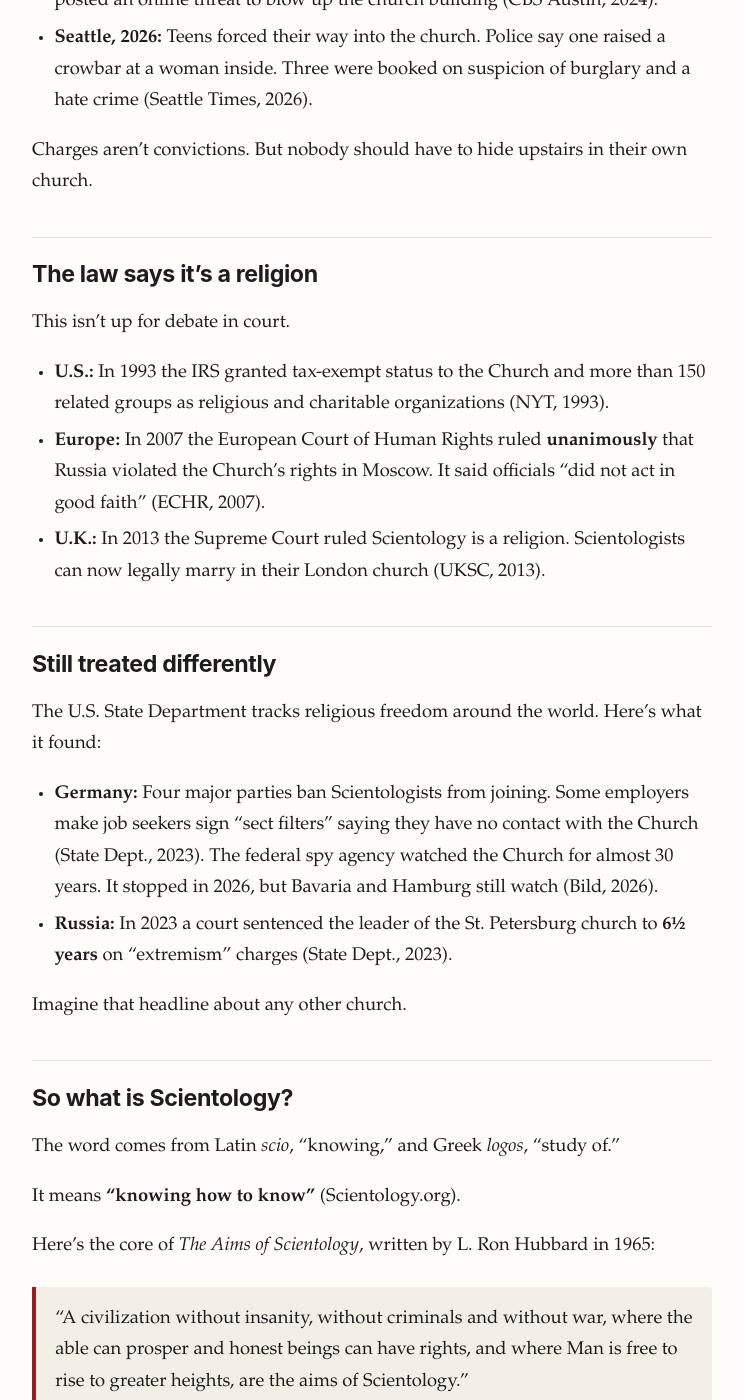
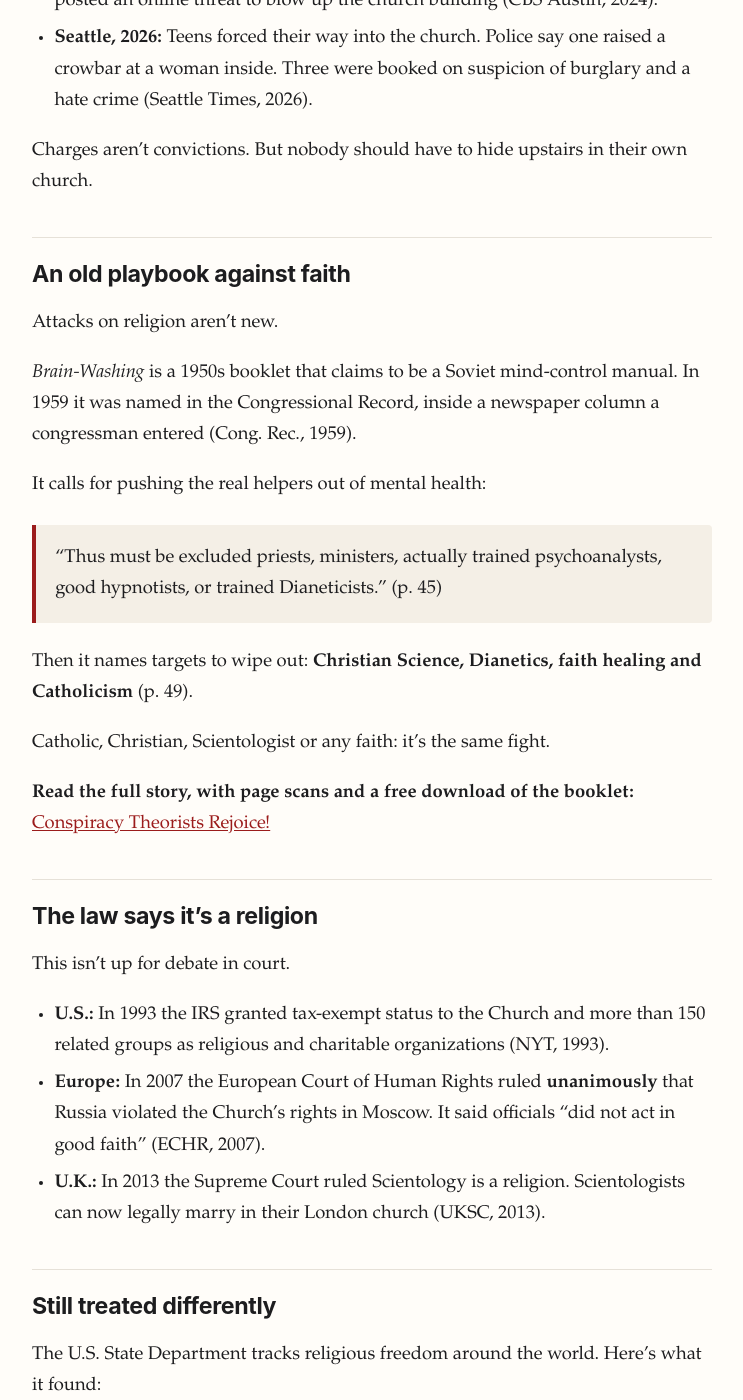
Before and after one commit to mckaystewart/mckaystewart.github.io, a Jekyll site: the page built from _posts/2026-10-08-why-you-gotta-hate-bro.md, in a window 1280 px wide and 1400 px high, scrolled down 1387 px. Shown: the whole window, without its empty margins (268-1011 px from the left). Built offline with Jekyll 4.4.1, drawn with Linux system fonts in a browser that asks for light colours; some of the changed text lies outside the part shown.

Commit message:
Add Brain-Washing playbook section + link to Conspiracy post

```diff
--- a/_posts/2026-10-08-why-you-gotta-hate-bro.md
+++ b/_posts/2026-10-08-why-you-gotta-hate-bro.md
@@ -36,6 +36,22 @@
 - **Seattle, 2026:** Teens forced their way into the church. Police say one raised a crowbar at a woman inside. Three were booked on suspicion of burglary and a hate crime (Seattle Times, 2026).
 
 Charges aren't convictions. But nobody should have to hide upstairs in their own church.
+
+## An old playbook against faith
+
+Attacks on religion aren't new.
+
+*Brain-Washing* is a 1950s booklet that claims to be a Soviet mind-control manual. In 1959 it was named in the Congressional Record, inside a newspaper column a congressman entered (Cong. Rec., 1959).
+
+It calls for pushing the real helpers out of mental health:
+
+> "Thus must be excluded priests, ministers, actually trained psychoanalysts, good hypnotists, or trained Dianeticists." (p. 45)
+
+Then it names targets to wipe out: **Christian Science, Dianetics, faith healing and Catholicism** (p. 49).
+
+Catholic, Christian, Scientologist or any faith: it's the same fight.
+
+**Read the full story, with page scans and a free download of the booklet:** [Conspiracy Theorists Rejoice!](/2026/10/08/conspiracy-theorists-rejoice/)
 
 ## The law says it's a religion
 
@@ -237,6 +253,8 @@
 42. Variety, "Paul Haggis Settles With Rape Accuser for $2 Million" (Jan. 9, 2026): https://variety.com/2026/film/news/paul-haggis-rape-accuser-2-million-1236627708/
 43. Audiencia Nacional (Spain), Sala de lo Contencioso-Administrativo, Sección 3, SAN 4394/2007, recurso 352/2005 (Oct. 11, 2007), full text: https://www.cesnur.org/2007/sc_10_11.htm ; listed by Spain's Ministry of the Presidency: https://www.mpr.gob.es/mpr/subse/libertad-religiosa/paginas/jurisprudencia-interes/personalidad-juridica.aspx
 44. European Court of Human Rights, *Kimlya and Others v. Russia*, nos. 76836/01 and 32782/03 (Oct. 1, 2009): https://www.bailii.org/eu/cases/ECHR/2009/1424.html ; *Church of Scientology of St Petersburg and Others v. Russia*, no. 47191/06 (Oct. 2, 2014): http://www.bailii.org/eu/cases/ECHR/2014/1019.html
+45. *Congressional Record*, 105 Cong. Rec. A569 (Jan. 20, 1959), Appendix, entered by Rep. Edgar W. Hiestand; scans and context: https://mckaystewart.github.io/2026/10/08/conspiracy-theorists-rejoice/
+46. *Brain-Washing: A Synthesis of the Russian Textbook on Psychopolitics* (1955), pp. 45, 49; free PDF: https://mckaystewart.github.io/assets/docs/brain-washing-psychopolitics.pdf
 
 **Photos**
 - Clearwater Flag Building: "Scientology Clearwater headquarters.JPG," Taty2007, CC BY-SA 4.0, https://commons.wikimedia.org/wiki/File:Scientology_Clearwater_headquarters.JPG
```
